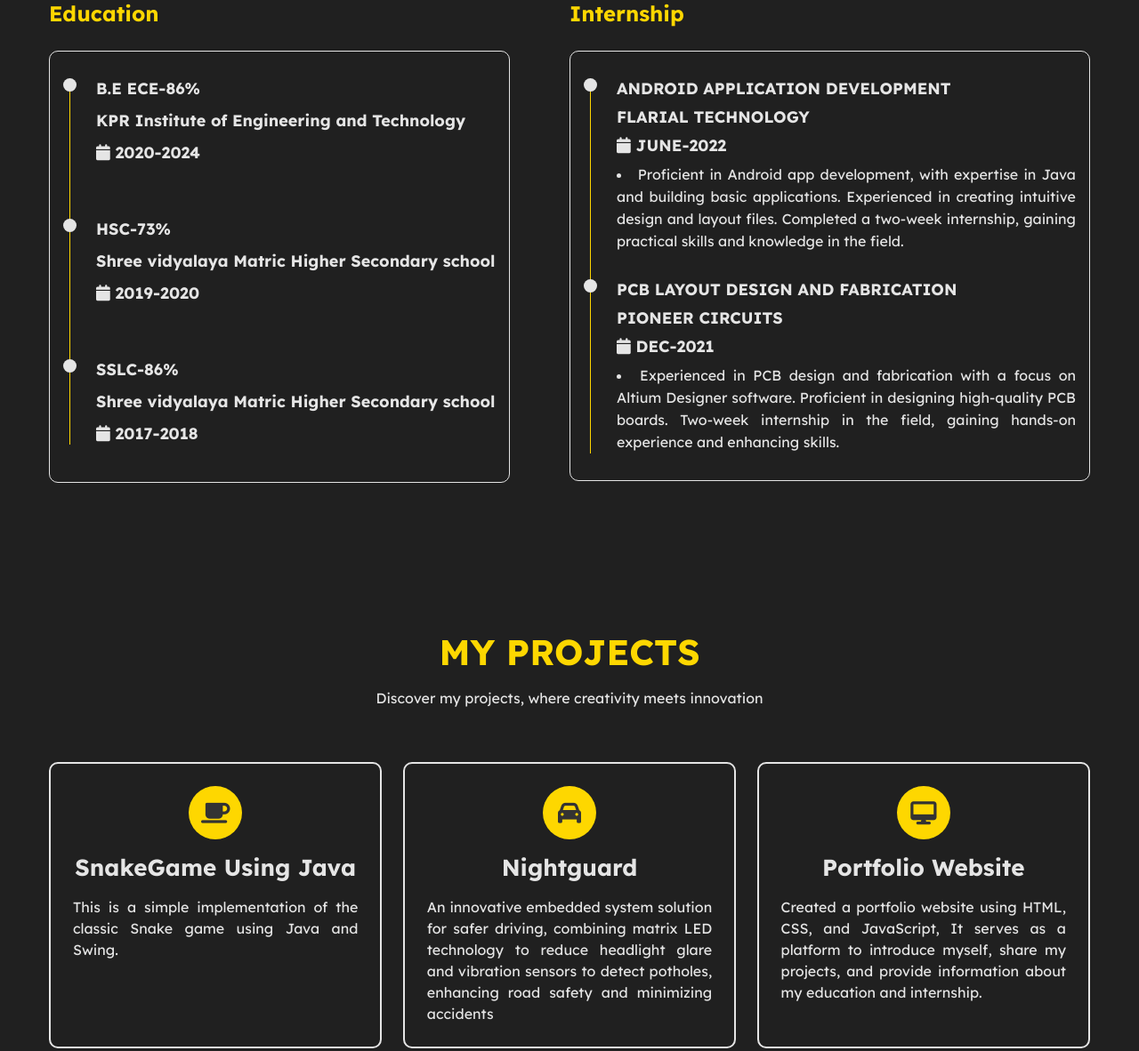
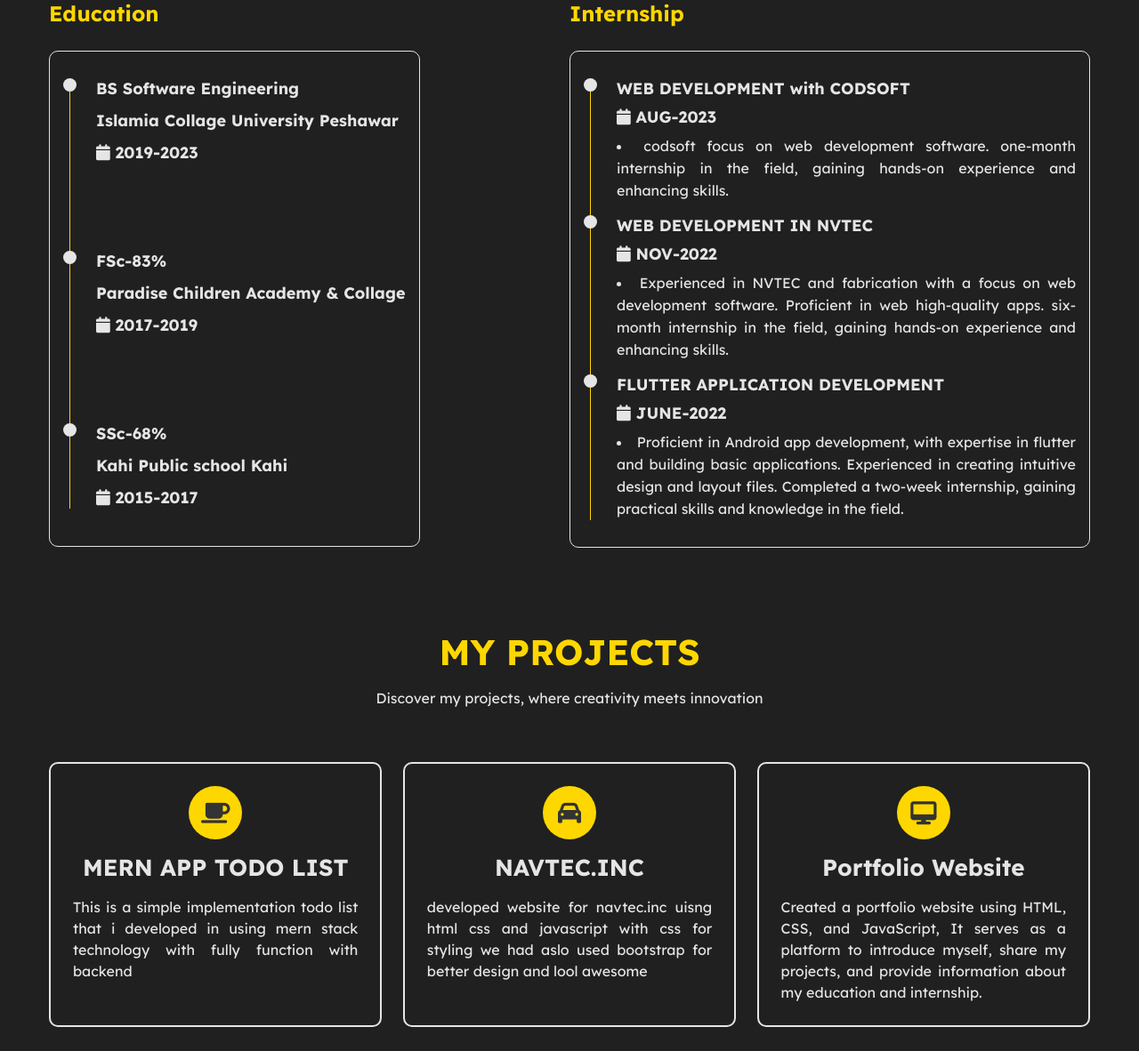
Before and after one commit to wasimhaider55/CODSOFT, a plain HTML site: page level2Task2/portfolio/index.html in a window 1280 px wide. Shown: the part 1007-2189 px from the top of the page at 89% size. Drawn offline with nearby package versions, Linux system fonts and the light colour scheme.

Commit message:
it's about to completed

```diff
--- a/level2Task2/portfolio/index.html
+++ b/level2Task2/portfolio/index.html
@@ -116,31 +116,31 @@
                                 <div class="timeline-item">
                                     <div class="circle-dot"></div>
                                     <h3 class="timeline-title">
-                                        B.E ECE-86%
+                                        BS Software Engineering
                                     </h3>
-                                    <h4 class="timeline-title">KPR Institute of Engineering and Technology</h4>
+                                    <h4 class="timeline-title">Islamia Collage University Peshawar</h4>
                                     <h4 class="timeline-title">
-                                        <i class="fa fa-calendar"></i> 2020-2024
+                                        <i class="fa fa-calendar"></i> 2019-2023
                                     </h4>
                                 </div>
                                 <!-- Timeline-item -->
                                 <div class="timeline-item">
                                     <div class="circle-dot"></div>
-                                    <h3 class="timeline-title">HSC-73%</h3>
-                                    <h4 class="timeline-title">Shree vidyalaya Matric Higher Secondary school</h4>
+                                    <h3 class="timeline-title">FSc-83%</h3>
+                                    <h4 class="timeline-title">Paradise Children Academy & Collage</h4>
                                     <h4 class="timeline-title">
-                                        <i class="fa fa-calendar"></i> 2019-2020
+                                        <i class="fa fa-calendar"></i> 2017-2019
                                     </h4>
                                 </div>
                                 <!-- Timeline-item -->
                                 <div class="timeline-item">
                                     <div class="circle-dot"></div>
                                     <h3 class="timeline-title">
-                                        SSLC-86%
+                                        SSc-68%
                                     </h3>
-                                    <h4 class="timeline-title"> Shree vidyalaya Matric Higher Secondary school</h4>
+                                    <h4 class="timeline-title">Kahi Public school Kahi</h4>
                                     <h4 class="timeline-title">
-                                        <i class="fa fa-calendar"></i> 2017-2018
+                                        <i class="fa fa-calendar"></i> 2015-2017
                                     </h4>
                                 </div>
 
@@ -153,36 +153,50 @@
                     <div class="row">
                         <div class="timeline-box">
                             <div class="timeline">
+                                <!-- Timeline-item -->
+                                <div class="timeline-item">
+                                    <div class="circle-dot"></div>
+                                    <h3 class="timeline-title">WEB DEVELOPMENT with CODSOFT</h3>
+                                    <h4 class="timeline-title">
+                                        <i class="fa fa-calendar"></i> AUG-2023
+                                    </h4>
+                                    <li class="timeline-text"> codsoft focus on web development software.
+                                        one-month internship in the field, gaining hands-on experience and enhancing
+                                        skills.
+                                    </li>
+                                </div>
+
+                                <!-- Timeline-item -->
+                                <div class="timeline-item">
+                                    <div class="circle-dot"></div>
+                                    <h3 class="timeline-title">WEB DEVELOPMENT IN NVTEC</h3>
+                                    <h4 class="timeline-title">
+                                        <i class="fa fa-calendar"></i> NOV-2022
+                                    </h4>
+                                    <li class="timeline-text">Experienced in NVTEC and fabrication with a focus on
+                                        web development software. Proficient in web high-quality apps.
+                                        six-month internship in the field, gaining hands-on experience and enhancing
+                                        skills.
+                                    </li>
+                                </div>
 
                                 <!-- Timeline-item -->
                                 <div class="timeline-item">
                                     <div class="circle-dot"></div>
                                     <h3 class="timeline-title">
-                                        ANDROID APPLICATION DEVELOPMENT
+                                        FLUTTER APPLICATION DEVELOPMENT
                                     </h3>
-                                    <h4 class="timeline-title">FLARIAL TECHNOLOGY</h4>
                                     <h4 class="timeline-title">
                                         <i class="fa fa-calendar"></i> JUNE-2022
                                     </h4>
                                     <li class="timeline-text">Proficient in Android app development, with expertise in
-                                        Java and building basic applications. Experienced in creating intuitive design
+                                        flutter and building basic applications. Experienced in creating intuitive
+                                        design
                                         and layout files. Completed a two-week internship, gaining practical skills and
                                         knowledge in the field.
                                     </li>
                                 </div>
-                                <!-- Timeline-item -->
-                                <div class="timeline-item">
-                                    <div class="circle-dot"></div>
-                                    <h3 class="timeline-title">PCB LAYOUT DESIGN AND FABRICATION</h3>
-                                    <h4 class="timeline-title">PIONEER CIRCUITS</h4>
-                                    <h4 class="timeline-title">
-                                        <i class="fa fa-calendar"></i> DEC-2021
-                                    </h4>
-                                    <li class="timeline-text">Experienced in PCB design and fabrication with a focus on
-                                        Altium Designer software. Proficient in designing high-quality PCB boards.
-                                        Two-week internship in the field, gaining hands-on experience and enhancing
-                                        skills.</li>
-                                </div>
+
 
                             </div>
                         </div>
@@ -203,16 +217,21 @@
                 <!-- 1st Project -->
                 <div class="project">
                     <i class="fa fa-coffee"></i>
-                    <h4>SnakeGame Using Java</h4>
-                    <p>This is a simple implementation of the classic Snake game using Java and Swing.</p>
+                    <h4>MERN APP TODO LIST</h4>
+                    <p>
+                        This is a simple implementation todo list that i developed in
+                        using mern stack technology with fully function with backend
+                    </p>
                 </div>
                 <!-- 2nd Project -->
                 <div class="project">
                     <i class="fa fa-car"></i>
-                    <h4>Nightguard</h4>
-                    <p>An innovative embedded system solution for safer driving, combining matrix LED technology to
-                        reduce headlight glare and vibration sensors to detect potholes, enhancing road safety and
-                        minimizing accidents</p>
+                    <h4>NAVTEC.INC</h4>
+                    <p>
+                        developed website for navtec.inc uisng html css and javascript
+                        with css for styling we had aslo used bootstrap for better design
+                        and lool awesome
+                    </p>
                 </div>
                 <!-- 3rd Project -->
                 <div class="project">
@@ -247,22 +266,20 @@
         </div>
     </section>
 
-    <!-------------------------- JS -------------------------->
-    <script src="https://code.jquery.com/jquery-3.7.0.min.js"
-        integrity="sha256-2Pmvv0kuTBOenSvLm6bvfBSSHrUJ+3A7x6P5Ebd07/g=" crossorigin="anonymous"></script>
-    <script src="https://cdn.jsdelivr.net/npm/typed.js@2.0.12"></script>
-    <script src="https://unpkg.com/scrollreveal"></script>
-    <script src="script.js"></script>
+
 
     <!-------------------------- Footer section -------------------------->
     <footer class="footer">
-        <small class="message">Thanks for visiting and happy coding!</small>
         <small class="copyright">&copy; Copyright 2023. All rights reserved.</small>
     </footer>
 
 </body>
 
-
+<!-------------------------- JS -------------------------->
+<script src="https://code.jquery.com/jquery-3.7.0.min.js"
+    integrity="sha256-2Pmvv0kuTBOenSvLm6bvfBSSHrUJ+3A7x6P5Ebd07/g=" crossorigin="anonymous"></script>
+<script src="https://cdn.jsdelivr.net/npm/typed.js@2.0.12"></script>
+<script src="https://unpkg.com/scrollreveal"></script>
 <script src="script.js"></script>
 
 </html>
--- a/level2Task2/portfolio/style.css
+++ b/level2Task2/portfolio/style.css
@@ -283,13 +283,13 @@ profile-photo .img {
 .education-content .row .timeline-item {
   position: relative;
   padding-left: 37px;
-  padding-bottom: 50px;
+  padding-bottom: 86px;
 }
 
 .education-content .row .internship .timeline-item {
   position: relative;
   padding-left: 37px;
-  padding-bottom: 30px;
+  padding-bottom: 15px;
 }
 
 .education-content .row .timeline-item:last-child {
```
